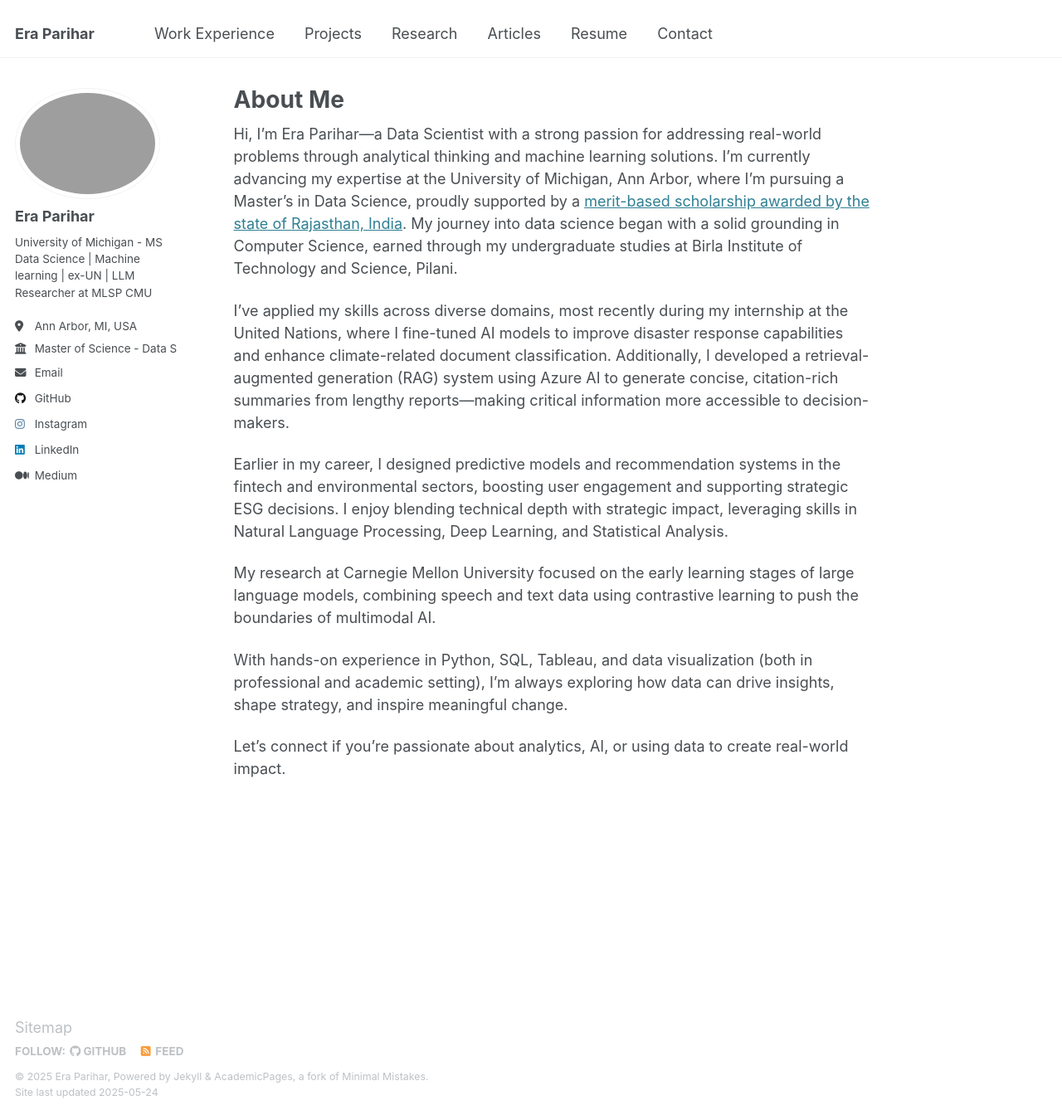
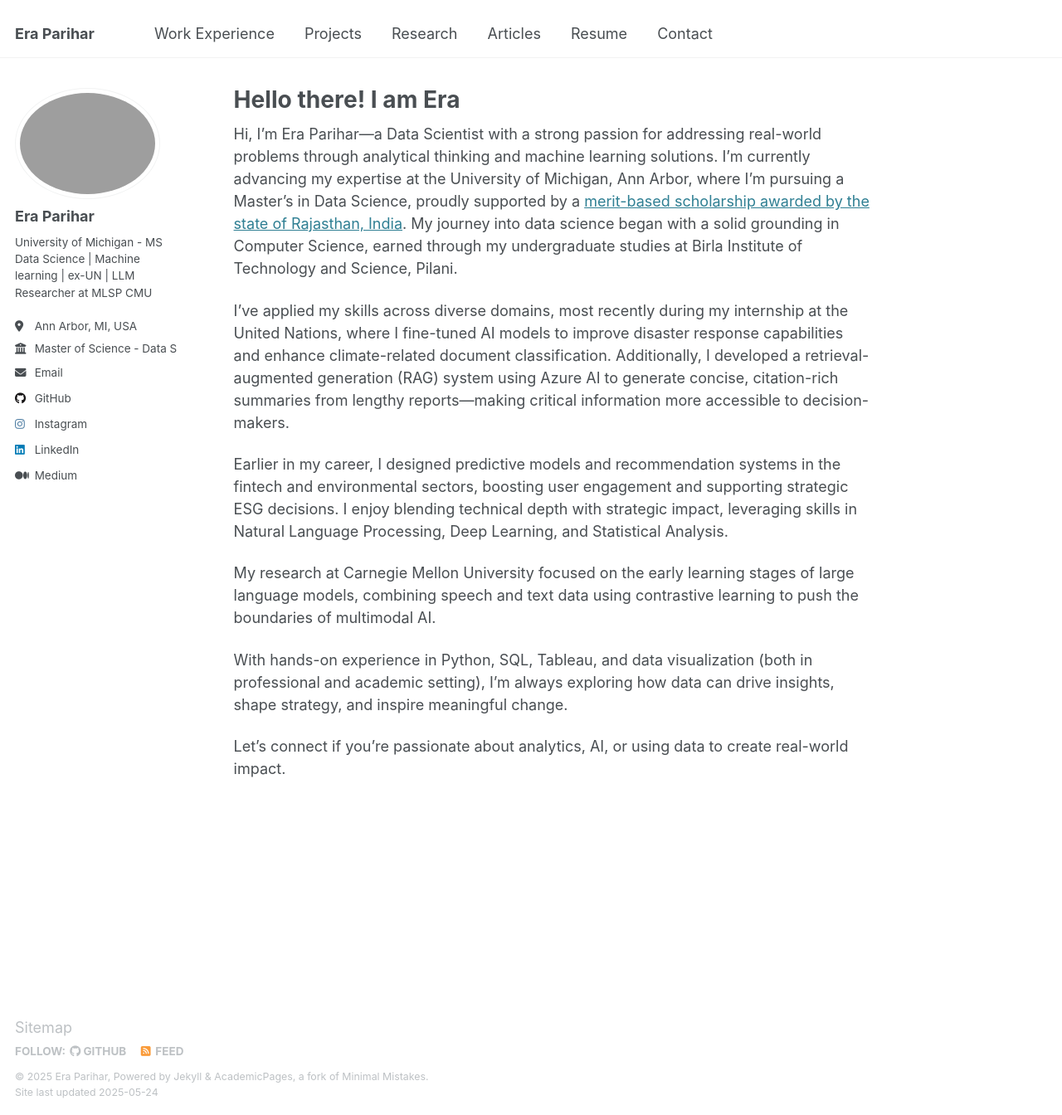
Before and after one commit to erapariharr/erapariharr.github.io, a Jekyll site: the page built from _pages/about.md, in a window 1280 px wide and 1344 px high. Shown: the whole window at 83% size. Built offline with Jekyll 4.4.1, drawn with Linux system fonts in a browser that asks for light colours.

Commit message:
Update about.md
changed title

```diff
--- a/_pages/about.md
+++ b/_pages/about.md
@@ -1,6 +1,6 @@
 ---
 permalink: /
-title: "About Me"
+title: "Hello there! I am Era"
 author_profile: true
 redirect_from:
   - /about/
```
